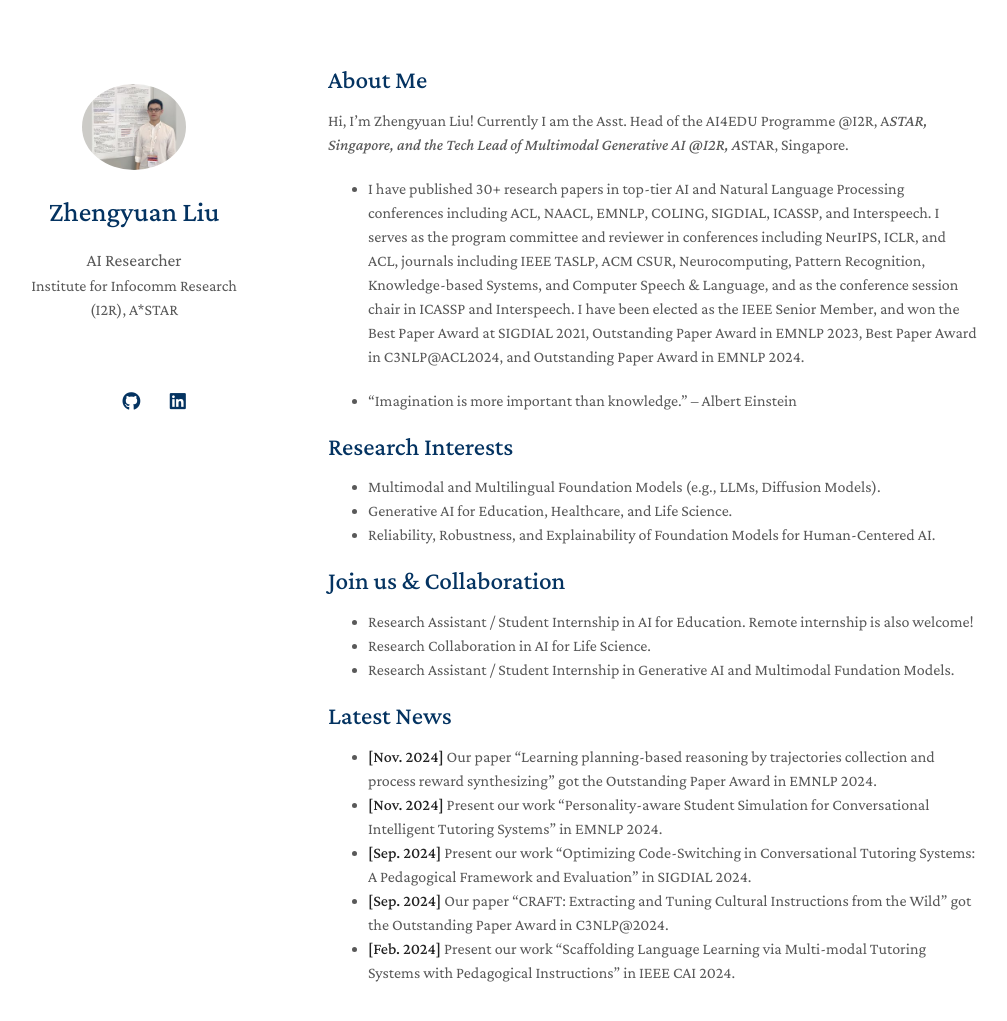
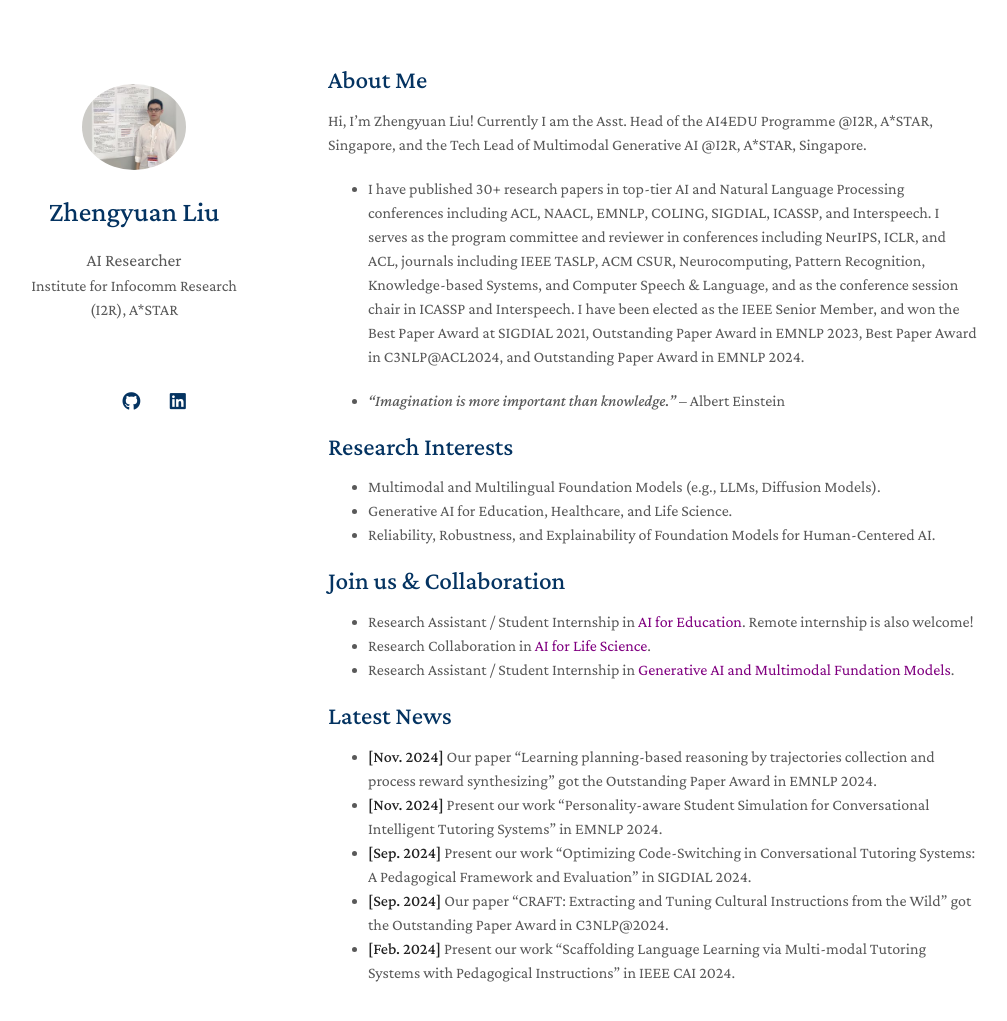
Before and after one commit to seq-to-mind/seq-to-mind.github.io, a Jekyll site: the page built from index.md, in a window 1280 px wide and 1079 px high. Shown: the top 1021 px of the window, without its empty margins (142-1149 px from the left). Built offline with Jekyll 4.4.1, drawn with Linux system fonts in a browser that asks for light colours; a style sheet for code colours, icons or effects is not loaded; our own code applies the rules of GitHub Pages for plain Markdown files.

Commit message:
update files

```diff
--- a/index.md
+++ b/index.md
@@ -4,11 +4,11 @@ layout: homepage
 
 ## About Me
 
-Hi, I'm Zhengyuan Liu! Currently I am the Asst. Head of the AI4EDU Programme @I2R, A*STAR, Singapore, and the Tech Lead of Multimodal Generative AI @I2R, A*STAR, Singapore.
+Hi, I'm Zhengyuan Liu! Currently I am the Asst. Head of the AI4EDU Programme @I2R, A\*STAR, Singapore, and the Tech Lead of Multimodal Generative AI @I2R, A\*STAR, Singapore.
 
 - I have published 30+ research papers in top-tier AI and Natural Language Processing conferences including ACL, NAACL, EMNLP, COLING, SIGDIAL, ICASSP, and Interspeech. I serves as the program committee and reviewer in conferences including NeurIPS, ICLR, and ACL, journals including IEEE TASLP, ACM CSUR, Neurocomputing, Pattern Recognition, Knowledge-based Systems, and Computer Speech & Language, and as the conference session chair in ICASSP and Interspeech. I have been elected as the IEEE Senior Member, and won the Best Paper Award at SIGDIAL 2021, Outstanding Paper Award in EMNLP 2023, Best Paper Award in C3NLP@ACL2024, and Outstanding Paper Award in EMNLP 2024.
 
-- "Imagination is more important than knowledge." -- Albert Einstein
+- *"Imagination is more important than knowledge."* -- Albert Einstein
 
 ## Research Interests
 
@@ -18,9 +18,9 @@ Hi, I'm Zhengyuan Liu! Currently I am the Asst. Head of the AI4EDU Programme @I2
 
 ## Join us & Collaboration
 
-- Research Assistant / Student Internship in AI for Education. Remote internship is also welcome!
-- Research Collaboration in AI for Life Science.
-- Research Assistant / Student Internship in Generative AI and Multimodal Fundation Models.
+- Research Assistant / Student Internship in <font color=purple>AI for Education</font>. Remote internship is also welcome!
+- Research Collaboration in <font color=purple>AI for Life Science</font>.
+- Research Assistant / Student Internship in <font color=purple>Generative AI and Multimodal Fundation Models</font>.
 
 ## Latest News
 
```
